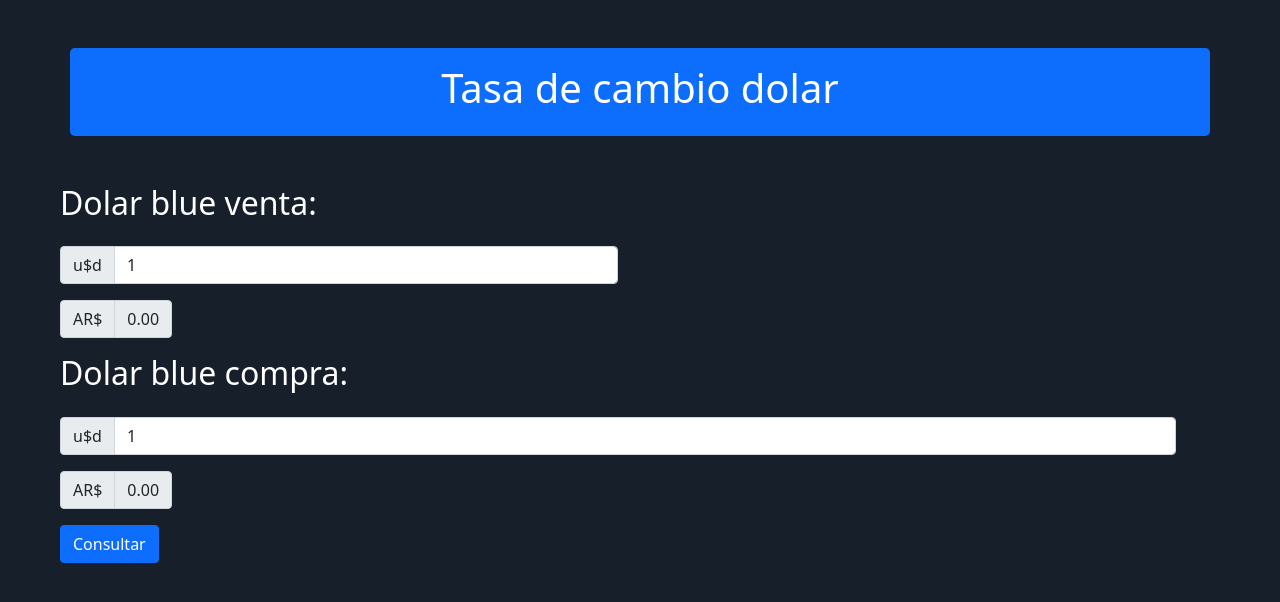
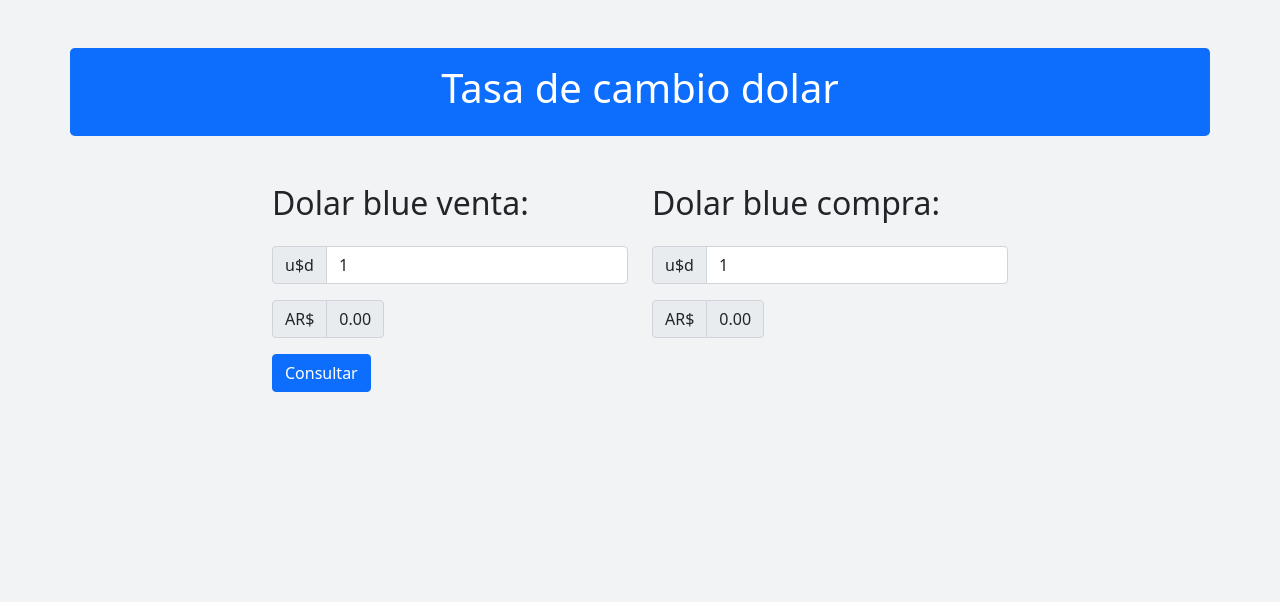
Before and after one commit to nkolukas/currency_exchange, a plain HTML site: page index.html in a window 1280 px wide. Drawn offline with nearby package versions, Linux system fonts and the light colour scheme.

Commit message:
cambios esteticos

```diff
--- a/estilo.css
+++ b/estilo.css
@@ -5,5 +5,5 @@
 }
 
 body{
-    background-color: #17202A;
+    background-color: #F2F3F4;
 }
--- a/index.html
+++ b/index.html
@@ -8,15 +8,16 @@
     <link href="https://cdn.jsdelivr.net/npm/bootstrap@5.1.3/dist/css/bootstrap.min.css" rel="stylesheet" integrity="sha384-1BmE4kWBq78iYhFldvKuhfTAU6auU8tT94WrHftjDbrCEXSU1oBoqyl2QvZ6jIW3" crossorigin="anonymous">
     <link rel="stylesheet" href="estilo.css">
 </head>
-<body class="$gray-800">
+<body>
     <main>
         <div class="container p-3 mb-2 bg-primary text-white mt-5 rounded-3">
             <h1 class="text-center ">Tasa de cambio dolar</h1>
         </div>
 
-        <div class="container m-5 col">
-            <div class="cambio-1 col-md-6">
-                <h2 class="mb-4 text-white">Dolar blue venta:</h2>
+        <div class="container mt-5">
+            <div class="row justify-content-center">
+                <div class="col-4">
+                    <h2 class="mb-4 text-black-75">Dolar blue venta:</h2>
                     <div class="input-group mb-3">
                         <span class="input-group-text">u$d</span>
                         <input type="text" class="form-control" aria-label="monto en dolares (con dos decimales)" value="1" id="pesos-1">
@@ -26,9 +27,10 @@
                         <span class="input-group-text">AR$</span>
                         <span class="input-group-text" aria-label="monto en pesos (con dos decimales)" id="dolares-1">0.00</span>
                     </div>
+                    <button class="btn btn-primary"id="boton">Consultar</button>
                 </div>
-            <div class="cambio-2 col">
-                <h2 class="mb-4 text-white">Dolar blue compra:</h2>
+                <div class="col-4">
+                    <h2 class="mb-4 text-black-75">Dolar blue compra:</h2>
                     <div class="input-group mb-3">
                         <span class="input-group-text">u$d</span>
                         <input type="text" class="form-control" aria-label="monto en dolares (con dos decimales)" value="1" id="pesos-2">
@@ -38,8 +40,10 @@
                         <span class="input-group-text">AR$</span>
                         <span class="input-group-text" aria-label="monto en pesos (con dos decimales)" id="dolares-2">0.00</span>
                     </div>
+
                 </div>
-            <button class="btn btn-primary m-auto"id="boton">Consultar</button>
+            </div>
+
         </div>
 
 
```
Lines whose indentation alone changed are shown as unchanged.
